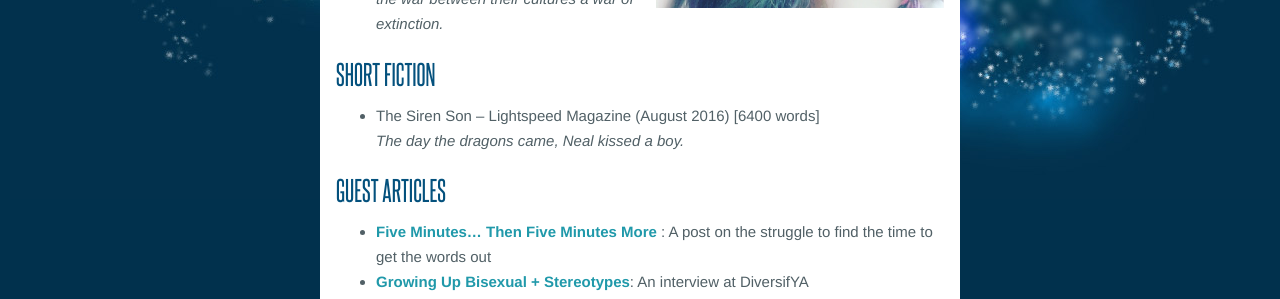
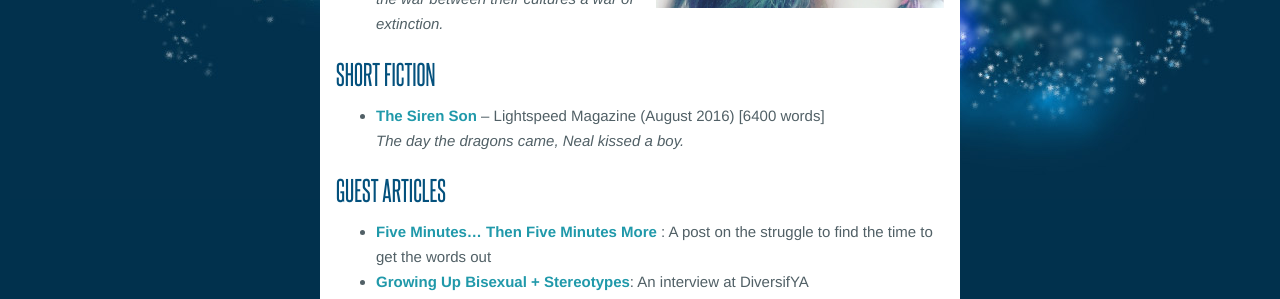
Before and after one commit to TristinaWright/tristinawright.github.io, a Jekyll site: the page built from _posts/static/2015-12-08-writing.md, in a window 1280 px wide. Shown: the part 651-950 px from the top of the page. Built offline with Jekyll 4.4.1, drawn with Linux system fonts in a browser that asks for light colours; part of the change alters nothing that is shown.

```diff
--- a/_posts/static/2015-12-08-writing.md
+++ b/_posts/static/2015-12-08-writing.md
@@ -13,7 +13,7 @@ _A group of queer teens living on a colonized moon must race against the clock t
 
 
 ### Short Fiction
-- The Siren Son – Lightspeed Magazine (August 2016) [6400 words]
+- [The Siren Son](http://www.lightspeedmagazine.com/issues/aug-2016-issue-75/) – Lightspeed Magazine (August 2016) [6400 words]
 _The day the dragons came, Neal kissed a boy._
 
 
```
